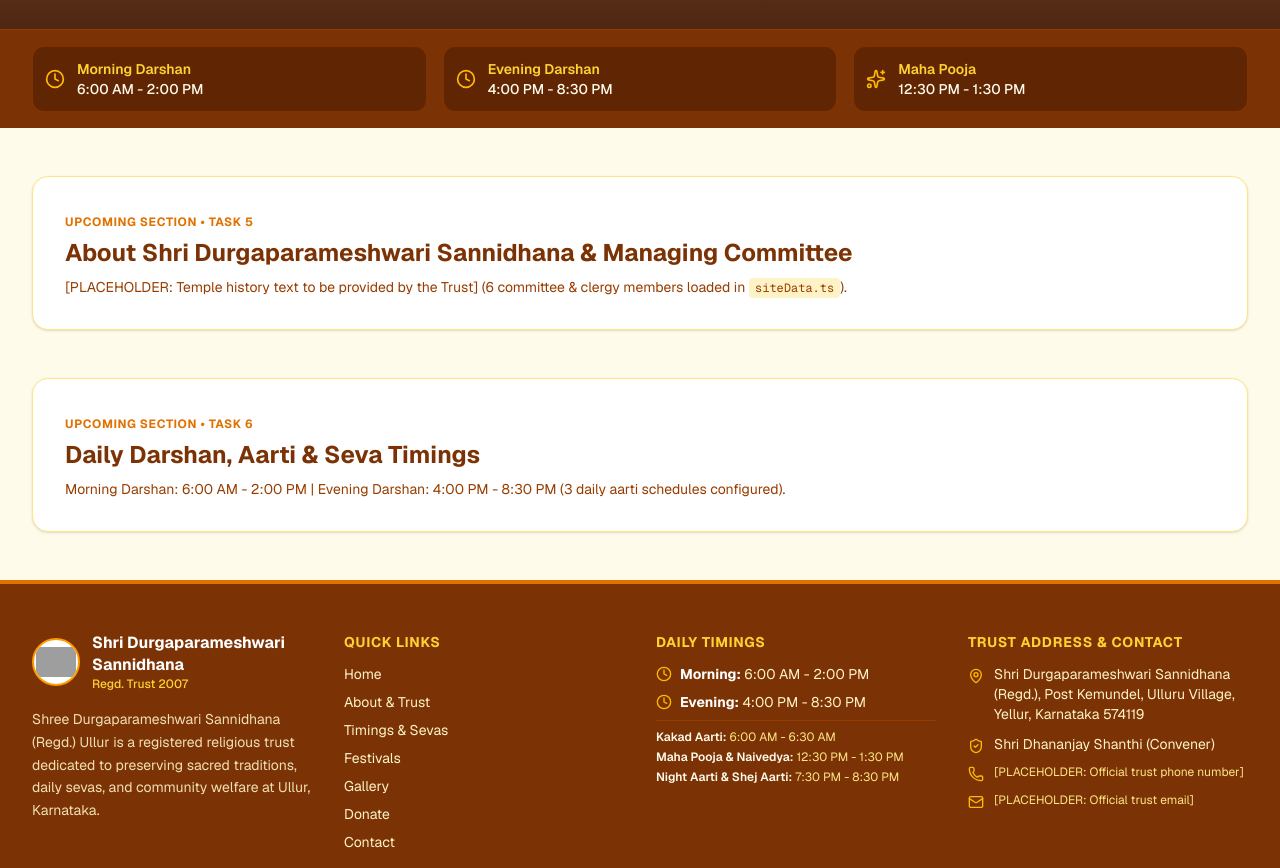
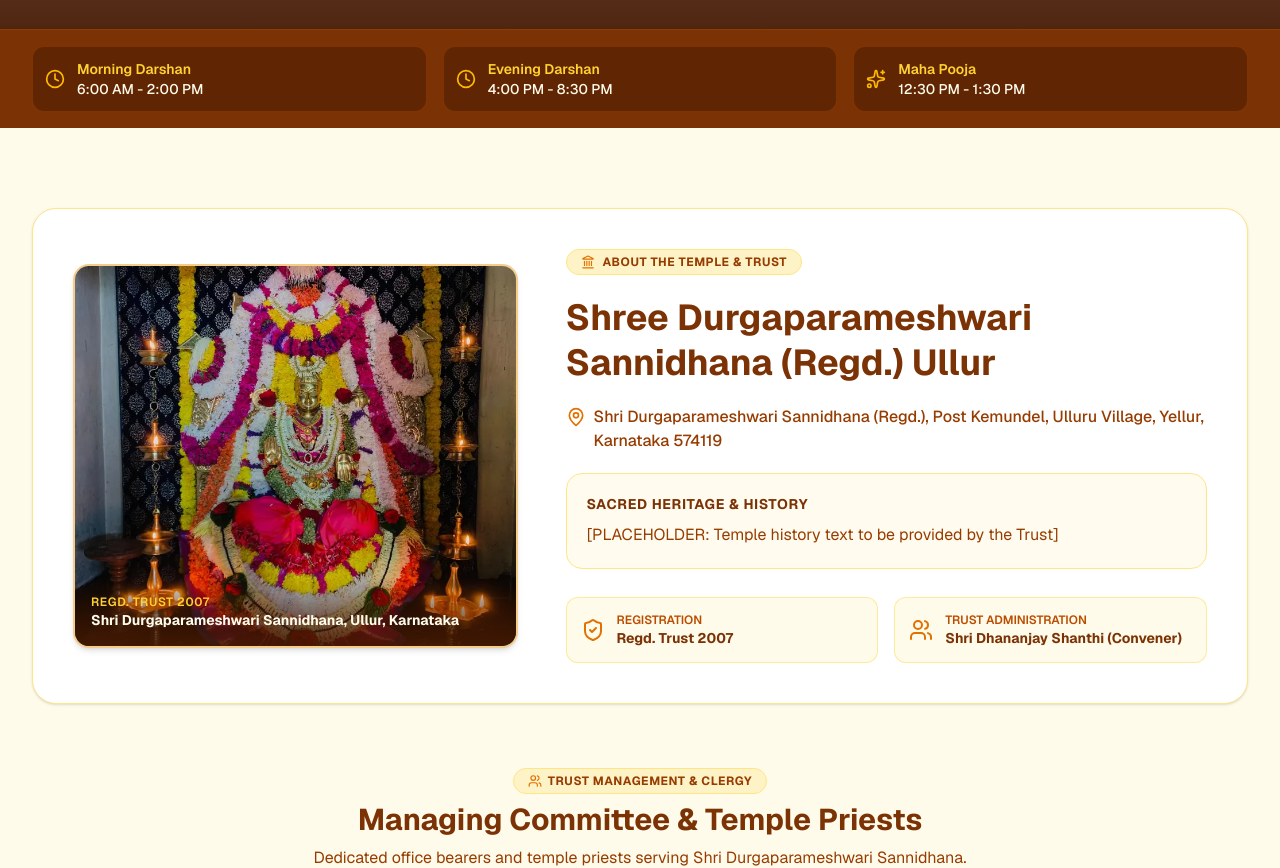
Before and after one commit to sushanth-poojary-27/temple-web-portal, a Next.js app: page / in a window 1280 px wide. Shown: the part 680-1548 px from the top of the page. Built offline with nearby package versions, Linux system fonts and the light colour scheme; grey boxes are pictures that could not be loaded.

Commit message:
feat(ui): integrate About and Timings sections into main page layout

```diff
--- a/src/app/page.tsx
+++ b/src/app/page.tsx
@@ -1,7 +1,8 @@
 import Header from "@/components/Header";
 import Hero from "@/components/Hero";
+import AboutSection from "@/components/AboutSection";
+import TimingsSection from "@/components/TimingsSection";
 import Footer from "@/components/Footer";
-import { siteData } from "@/data/siteData";
 
 export default function Home() {
   return (
@@ -14,45 +15,11 @@ export default function Home() {
         {/* Hero Banner Section */}
         <Hero />
 
-        {/* Layout Skeleton Section Anchors for Phase 2 & 3 */}
-        <div className="max-w-7xl mx-auto px-4 sm:px-6 lg:px-8 py-12 space-y-12">
-          <section
-            id="about"
-            className="scroll-mt-24 rounded-2xl bg-white p-6 sm:p-8 border border-amber-200 shadow-sm"
-          >
-            <span className="text-xs font-bold uppercase tracking-wider text-amber-600">
-              Upcoming Section • Task 5
-            </span>
-            <h2 className="mt-1 text-2xl font-bold text-amber-900">
-              About {siteData.shortName} & Managing Committee
-            </h2>
-            <p className="mt-2 text-sm text-amber-800">
-              {siteData.placeholders.historyNote} ({siteData.committee.length}{" "}
-              committee & clergy members loaded in{" "}
-              <code className="rounded bg-amber-100 px-1.5 py-0.5 text-xs font-mono">
-                siteData.ts
-              </code>
-              ).
-            </p>
-          </section>
+        {/* Task 5: About, Temple History & Managing Committee Section */}
+        <AboutSection />
 
-          <section
-            id="timings"
-            className="scroll-mt-24 rounded-2xl bg-white p-6 sm:p-8 border border-amber-200 shadow-sm"
-          >
-            <span className="text-xs font-bold uppercase tracking-wider text-amber-600">
-              Upcoming Section • Task 6
-            </span>
-            <h2 className="mt-1 text-2xl font-bold text-amber-900">
-              Daily Darshan, Aarti & Seva Timings
-            </h2>
-            <p className="mt-2 text-sm text-amber-800">
-              Morning Darshan: {siteData.darshanTimings.morning} | Evening
-              Darshan: {siteData.darshanTimings.evening} (
-              {siteData.aartiTimings.length} daily aarti schedules configured).
-            </p>
-          </section>
-        </div>
+        {/* Task 6: Timings & Services Section with Tabs */}
+        <TimingsSection />
       </main>
 
       {/* Temple Trust Footer */}
```
